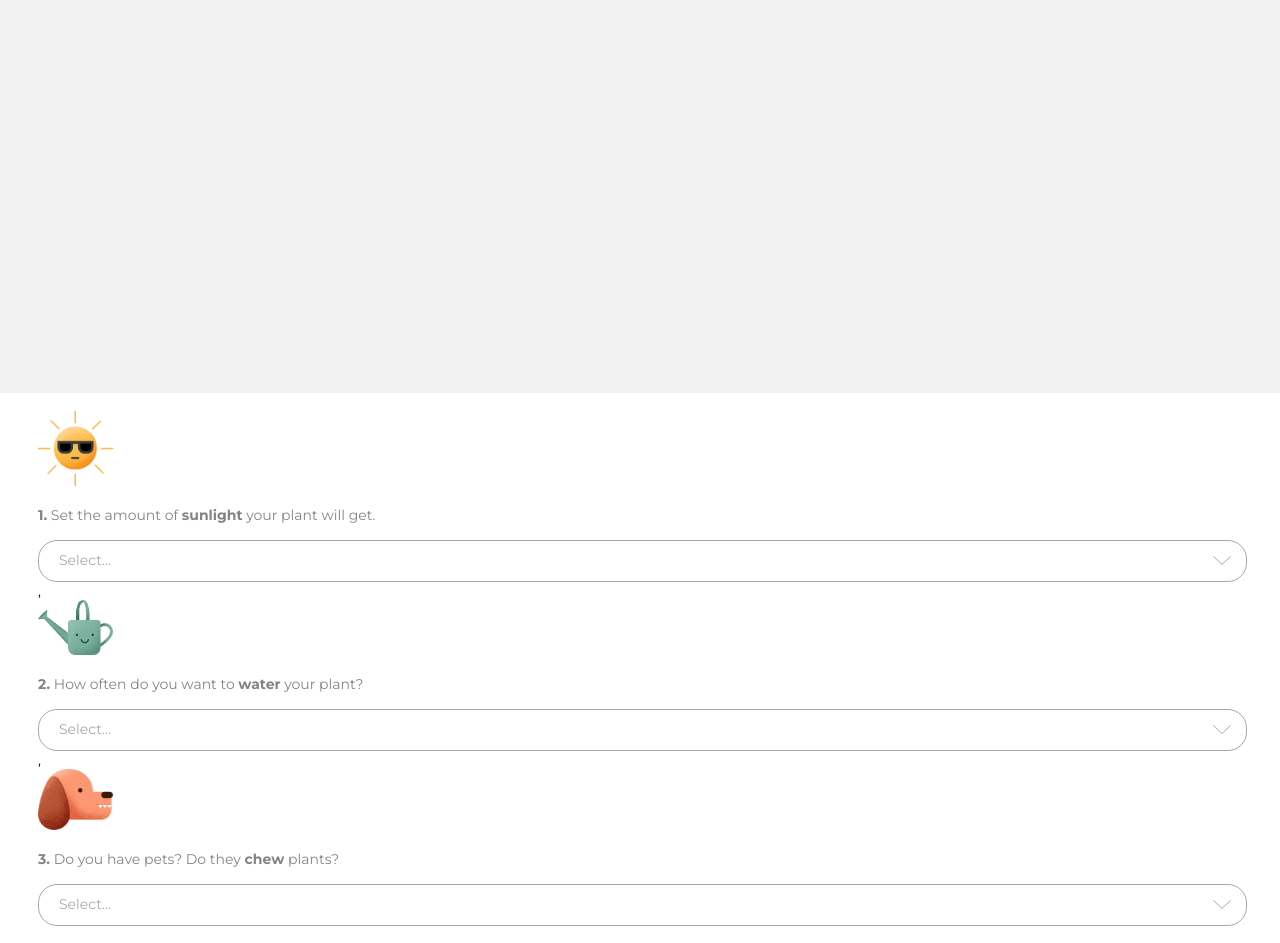
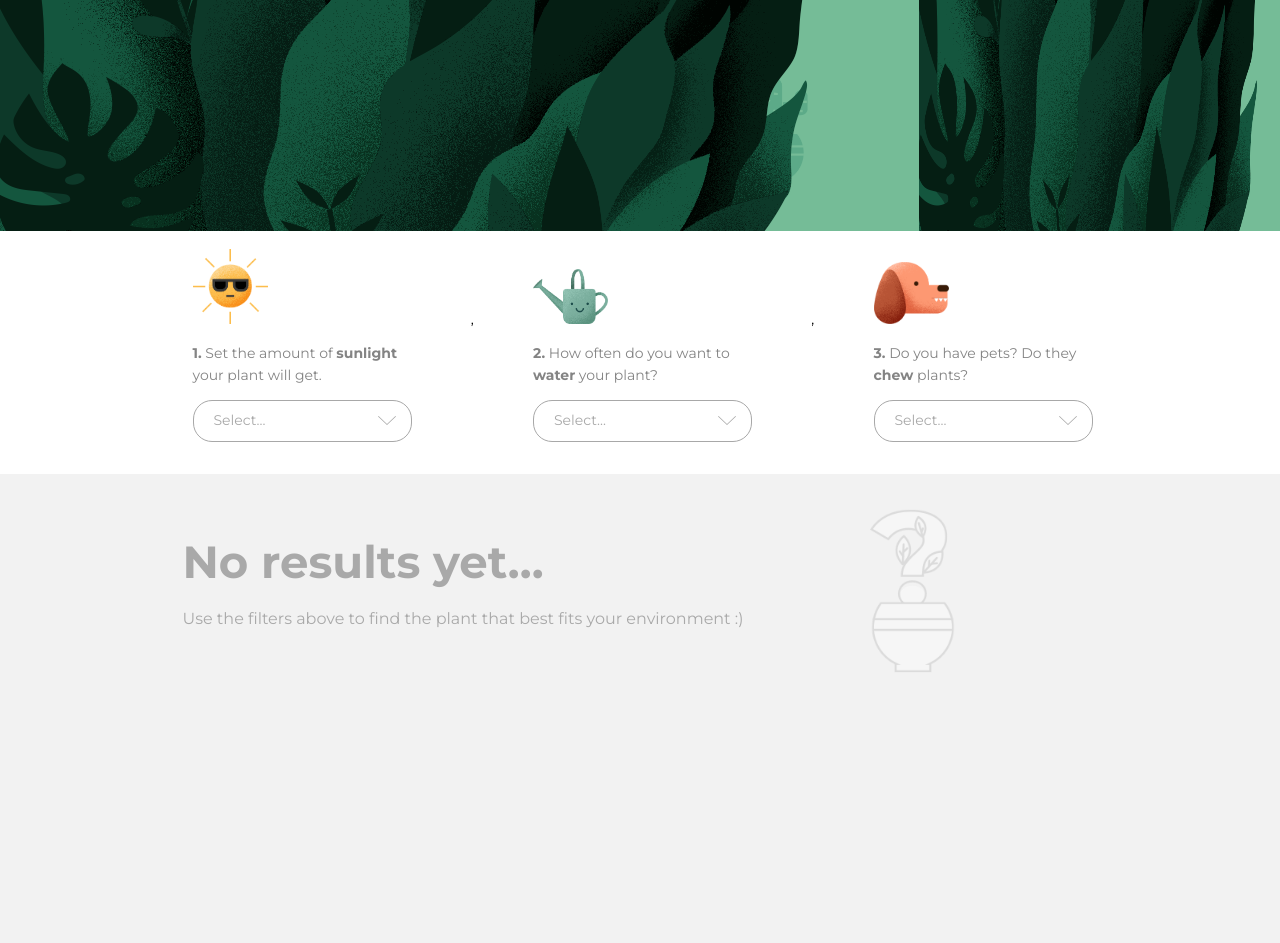
Before and after one commit to santanawesley/Tips-for-choosing-plants, a website built with Parcel: page index.html in a window 1280 px wide. Shown: the part 200-1143 px from the top of the page. After the commit the page ends 908 px from the top, so only its background shows below. Built offline with nearby package versions, Linux system fonts and the light colour scheme.

Commit message:
Ajustes iniciais para adequação ao desk

```diff
--- a/index.html
+++ b/index.html
@@ -20,13 +20,19 @@
       <img src="images/icons/arrow-down.svg" alt="Direction choice options">
     </div>
     <div class="body-options">
+      <div class="body-options-cards"></div>
     </div>
     <div class="body-no-results" id="bodyNoResults">
+      <div class="limitador-tamanho">
+        <div>
           <p class="title-no-results">No results yet…</p>
           <p>Use the filters above to find the plant that best fits your environment :)</p>
+        </div>
         <img src="images/illustrations/no-results.png" alt="No results yet">
       </div>
+    </div>
     <div class="body-results hide" id="bodyResults">
+      <div class="limitador-tamanho">
         <div>
           <img src="images/illustrations/pick.png" alt="Our picks" class="img-results">
           <h2>Our picks for you</h2>
@@ -39,6 +45,7 @@
           </button>
         </div>
       </div>
+    </div>
 
     <script src="./index.js"></script>
   </body>
--- a/index.js
+++ b/index.js
@@ -45,11 +45,11 @@ const dataOptions = [
 ];
 
 // Generate content from selection div options
-document.querySelector(".body-options").innerHTML = selectionContent(dataOptions);
+document.querySelector(".body-options-cards").innerHTML = selectionContent(dataOptions);
 
 function selectionContent(dataOptions) {
 	return `${dataOptions.map((type, index) => {
-		return `<div>
+		return (`<div class="option-card">
         <img src="${type.icon}" alt="${type.alt}" class="icon-options">
         <p class="questions">
           ${type.text}
@@ -57,7 +57,7 @@ function selectionContent(dataOptions) {
         <div class='dropdown'>
           ${dropdownContent(type.options, index)}
         </div>
-      </div>`;
+      </div>`);
 	})}`;
 }
 
@@ -201,7 +201,7 @@ function generatePlantsCards(data){
 	};
 
 	return data.map((pick, index) => {
-		return `<div class="pick id=${index}">
+		return (`<div class="pick id=${index}">
 			<div class="favorite ${!pick.staff_favorite && "hide"}">
 			</div>
 			<img src="${pick.url}" alt="Plant ${pick.name}" class="img-plant">
@@ -216,6 +216,6 @@ function generatePlantsCards(data){
 					</span>
 				</div>
 			</div>
-		</div>`;
+		</div>`);
 	});
 }
--- a/index.scss
+++ b/index.scss
@@ -6,14 +6,13 @@ body {
 
   .header {
     height: 593px;
-    @media screen and (max-width: 320px) {
     background-image: url(./images/hero/mobile/mobile-leaves.png), url(./images/hero/mobile/mobile-plantperson.png);
     background-size: 320px 412px, 276px 234px;
     background-repeat: no-repeat;
     background-position: center top, center 95%;
     background-color: #75BC97;
     padding: 35px;
-    }
+
     .title-header {
       color: #fff;
     }
@@ -201,6 +200,7 @@ body {
       cursor: pointer;
       display: flex;
       align-items: center;
+      justify-content: center;
       img {
         padding-right: 16px;
       }
@@ -208,6 +208,57 @@ body {
   }
 
   .hide {
-    display: none;
+    display: none !important;
   }
 }
+
+
+@media screen and (min-width: 321px) {
+  body {
+    width: 100%;
+    .header {
+      height: 361px;
+      background-image: url(./images/hero/desktop/left-leaves.png), url(./images/hero/desktop/plantperson.png), url(./images/hero/desktop/left-leaves.png);
+      background-size: 862px 500px, 335px 428px, 361px 500px;
+      background-repeat: no-repeat;
+      background-position: left top, center, right top;
+      background-color: #75BC97;
+      padding: 35px;
+    };
+    .body-options {
+      display: flex;
+      justify-content: center;
+      .body-options-cards {
+        display: flex;
+        justify-content: space-between;
+        align-items: baseline;
+        width: 900px;
+
+        .option-card {
+          width: 219px;
+        }
+      }
+    }
+    .body-no-results {
+      display: flex;
+      justify-content: center;
+      .limitador-tamanho {
+        display: flex;
+        align-items: center;
+        width: 900px;
+      }
+    }
+    .body-results {
+      display: flex;
+      justify-content: center;
+      .limitador-tamanho {
+        width: 900px;
+      }
+    }
+    .button {
+      margin-right: 0;
+      margin-left: 0;
+    }
+
+  }
+}
```
Lines whose indentation alone changed are shown as unchanged.
